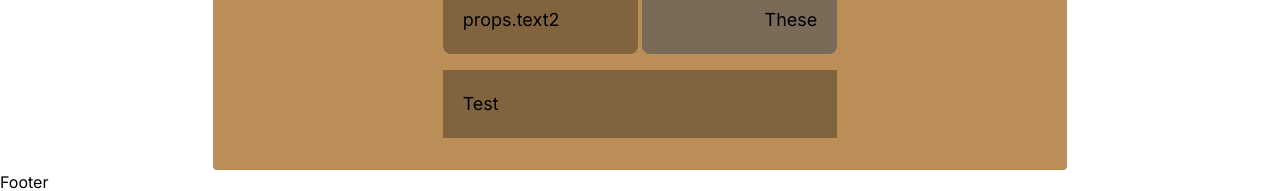
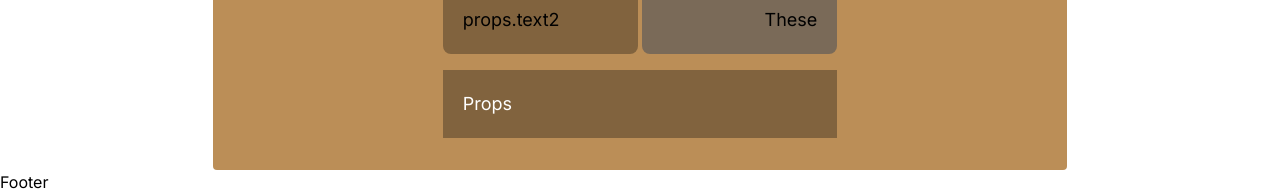
Before and after one commit to acm-ucr/hcg, a Next.js app: page / in a window 1280 px wide. Shown: the part 154-345 px from the top of the page. Built offline with nearby package versions, Linux system fonts and the light colour scheme.

Commit message:
Made text in last div white

```diff
--- a/src/components/Example.tsx
+++ b/src/components/Example.tsx
@@ -8,7 +8,7 @@ const Example = (props: { text1: string; text2: string; text3: string }) => {
             <div className="bg-hcg-pastel-brown w-full p-5 text-right rounded-lg">{props.text2}</div>
         </div>
 
-        <div className="bg-hcg-medium-brown w-1/2 p-5 text-left">Test</div>
+        <div className="bg-hcg-medium-brown w-1/2 p-5 text-left text-white">Props</div>
     </div>
   );
 };
```
